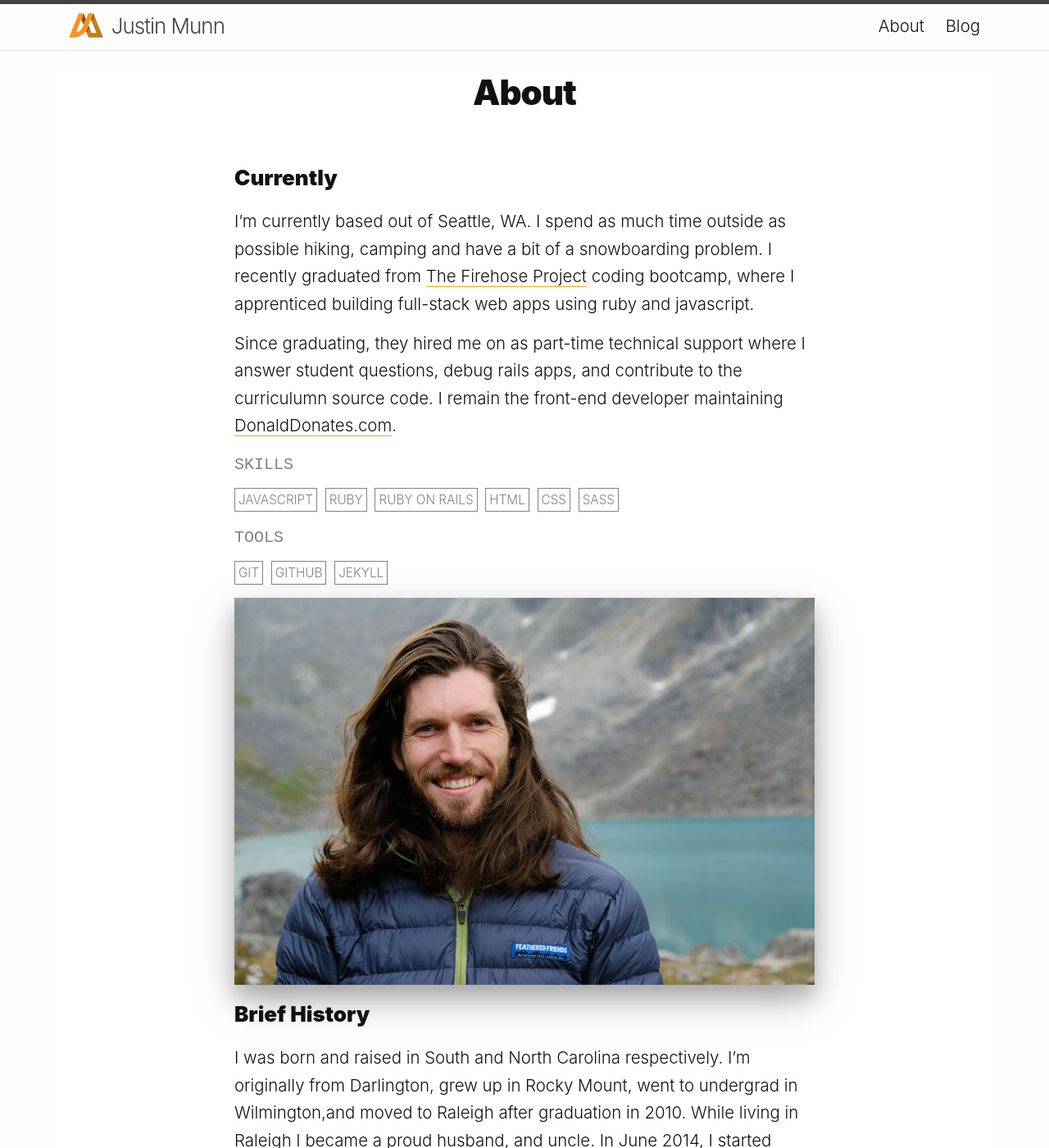
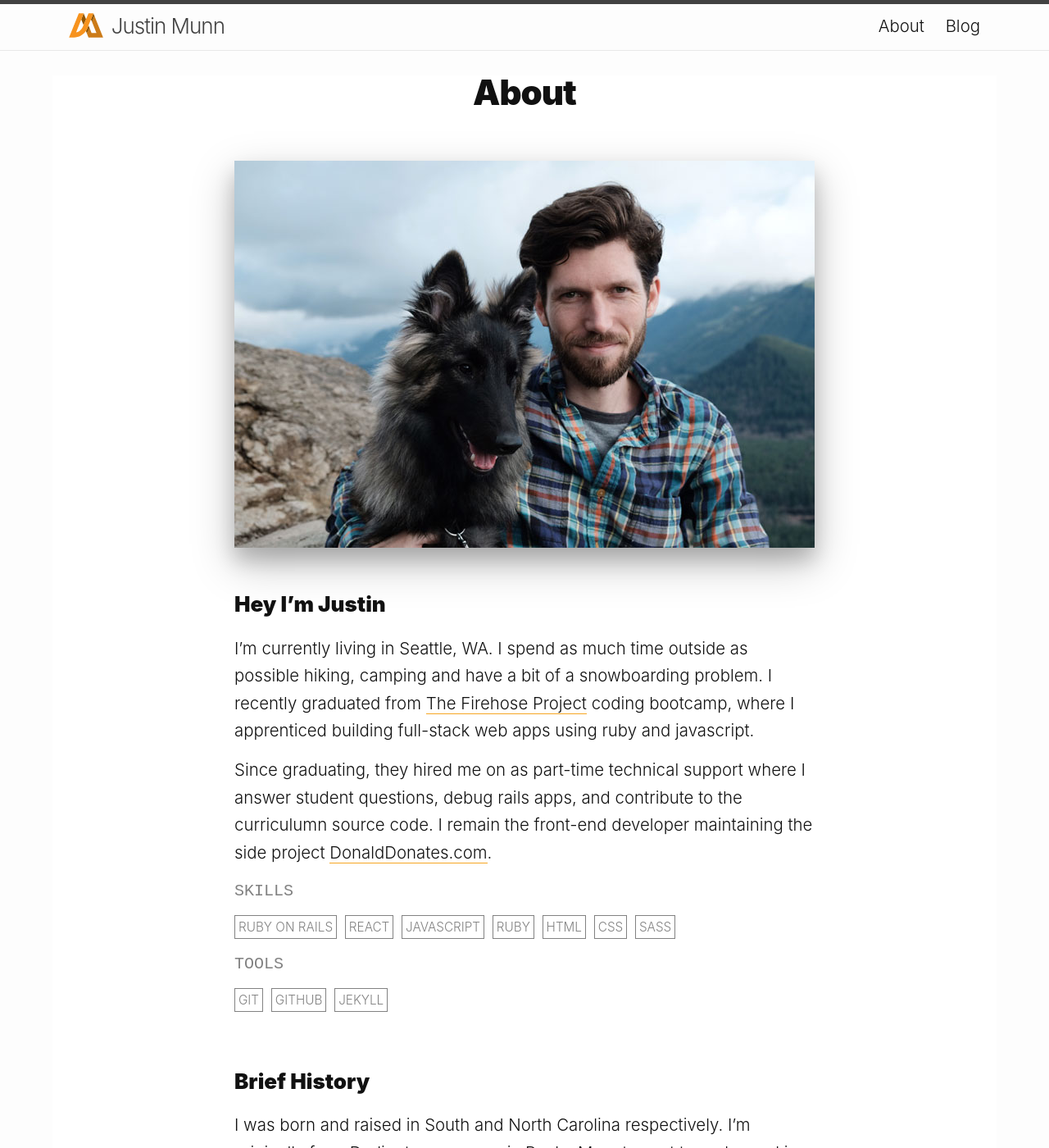
Before and after one commit to jwmunn/jwmunn.github.io, a Jekyll site: the page built from about.md, in a window 1280 px wide and 1400 px high. Shown: the whole window at 82% size. Built offline with Jekyll 4.4.1, drawn with Linux system fonts in a browser that asks for light colours; some of the changed text lies outside the part shown.

Commit message:
Updated about image and copy.

```diff
--- a/about.md
+++ b/about.md
@@ -4,18 +4,22 @@ title: About
 permalink: /about/
 ---
 
-### Currently
+
+![Justin and Finn](/../images/about-pic.jpg)
+<br /><br/>
+### Hey I’m Justin
 
 <!-- <del>Lewes,&nbsp;DE</del> <del>Denver,&nbsp;CO</del> <del>Sacramento,&nbsp;CA</del> <del>Seattle,&nbsp;WA</del> <del>Reno, NV</del> <del>Grand Junction, CO</del> <del>Seattle, WA</del> <del>Anchorage, AK</del>, <del>San Jose, CA</del> until early Dec -->
 
-I’m currently based out of Seattle, WA. I spend as much time outside as possible hiking, camping and have a bit of a snowboarding problem. I recently graduated from <a href="http://www.thefirehoseproject.com/">The&nbsp;Firehose&nbsp;Project</a> coding bootcamp, where I apprenticed building full-stack web apps using ruby and javascript.
+I’m currently living in Seattle, WA. I spend as much time outside as possible hiking, camping and have a bit of a snowboarding problem. I recently graduated from <a href="http://www.thefirehoseproject.com/">The&nbsp;Firehose&nbsp;Project</a> coding bootcamp, where I apprenticed building full-stack web apps using ruby and javascript.
 
-Since graduating, they hired me on as part-time technical support where I answer student questions, debug rails apps, and contribute to the curriculumn source code. I remain the front-end developer maintaining <a href="https://donalddonates.com/">DonaldDonates.com</a>.
+Since graduating, they hired me on as part-time technical support where I answer student questions, debug rails apps, and contribute to the curriculumn source code. I remain the front-end developer maintaining the side project <a href="https://donalddonates.com/">DonaldDonates.com</a>.
 
 #### Skills
+<span class="badge">Ruby on Rails</span>
+<span class="badge">React</span>
 <span class="badge">Javascript</span>
 <span class="badge">Ruby</span>
-<span class="badge">Ruby on Rails</span>
 <span class="badge">HTML</span>
 <span class="badge">CSS</span>
 <span class="badge">Sass</span>
@@ -25,10 +29,9 @@ Since graduating, they hired me on as part-time technical support where I answer
 <span class="badge">Github</span>
 <span class="badge">Jekyll</span>
 
-![Hello my name is Justin](/../images/about-pic.jpg)
-
+<br />
 ### Brief History
 
-I was born and raised in South and North Carolina respectively. I’m originally from Darlington, grew up in Rocky Mount, went to undergrad in Wilmington,and moved to Raleigh after graduation in 2010. While living in Raleigh I became a proud husband, and uncle. In June 2014, I started working remotely full-time and following my wife's nursing contracts around the US. We recently adopted a cat and got a dog so we've settled more permanently into Seattle for 2018.
+I was born and raised in South and North Carolina respectively. I’m originally from Darlington, grew up in Rocky Mount, went to undergrad in Wilmington,and moved to Raleigh after graduation in 2010. While living in Raleigh I became a proud husband, and uncle. In June 2014, I started working remotely full-time and following my wife's nursing contracts around the US. **After adopting a cat and getting a dog we decided to settle permanently in Seattle for 2018.**
 
 <!--<div id="about-position" class="rellax-uncentered" data-rellax-speed="-7"><h1 class="section-headline">ABOUT</h1></div>-->
```
Also changed, not shown: images/about-pic-ak.jpg (added), images/about-pic.jpg.
